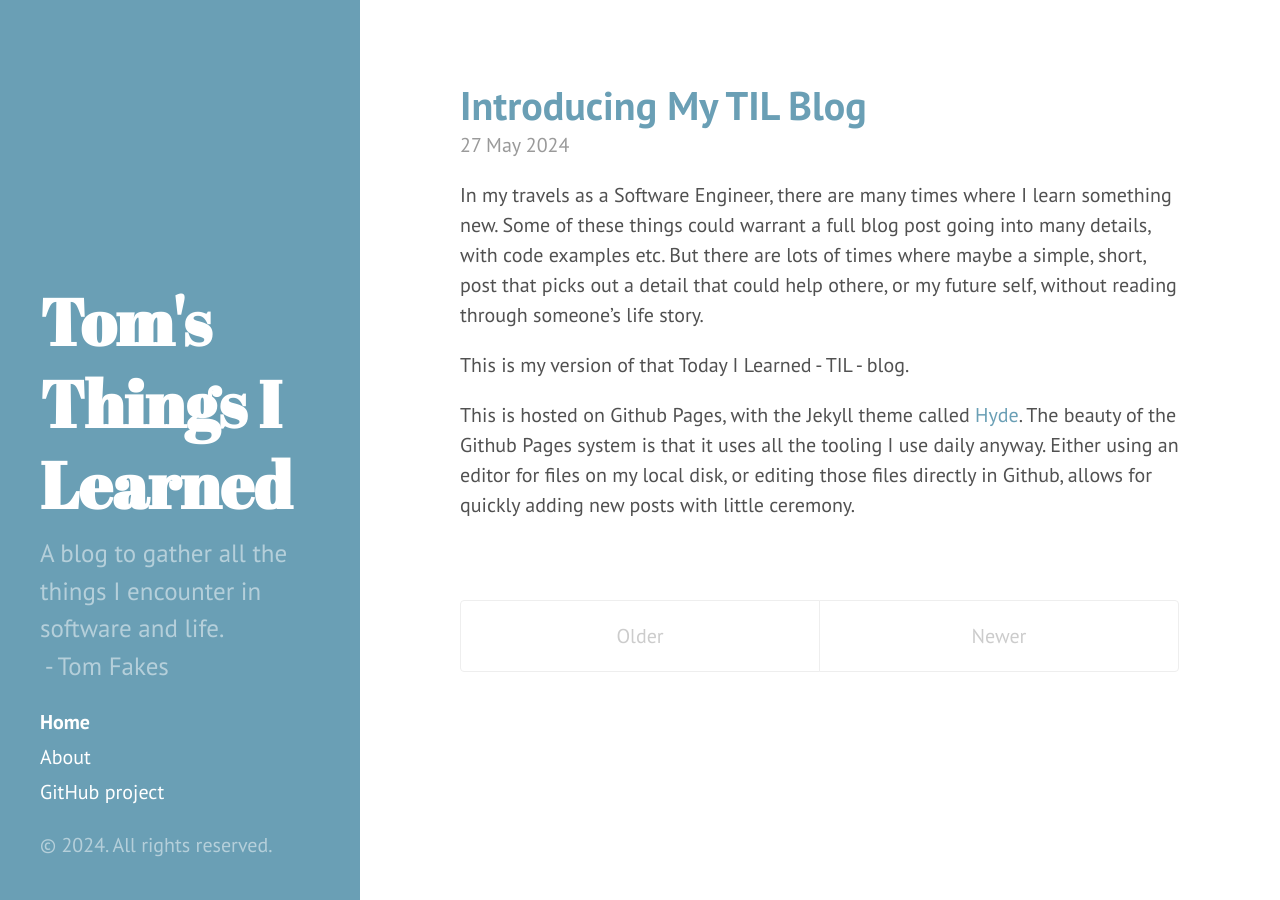
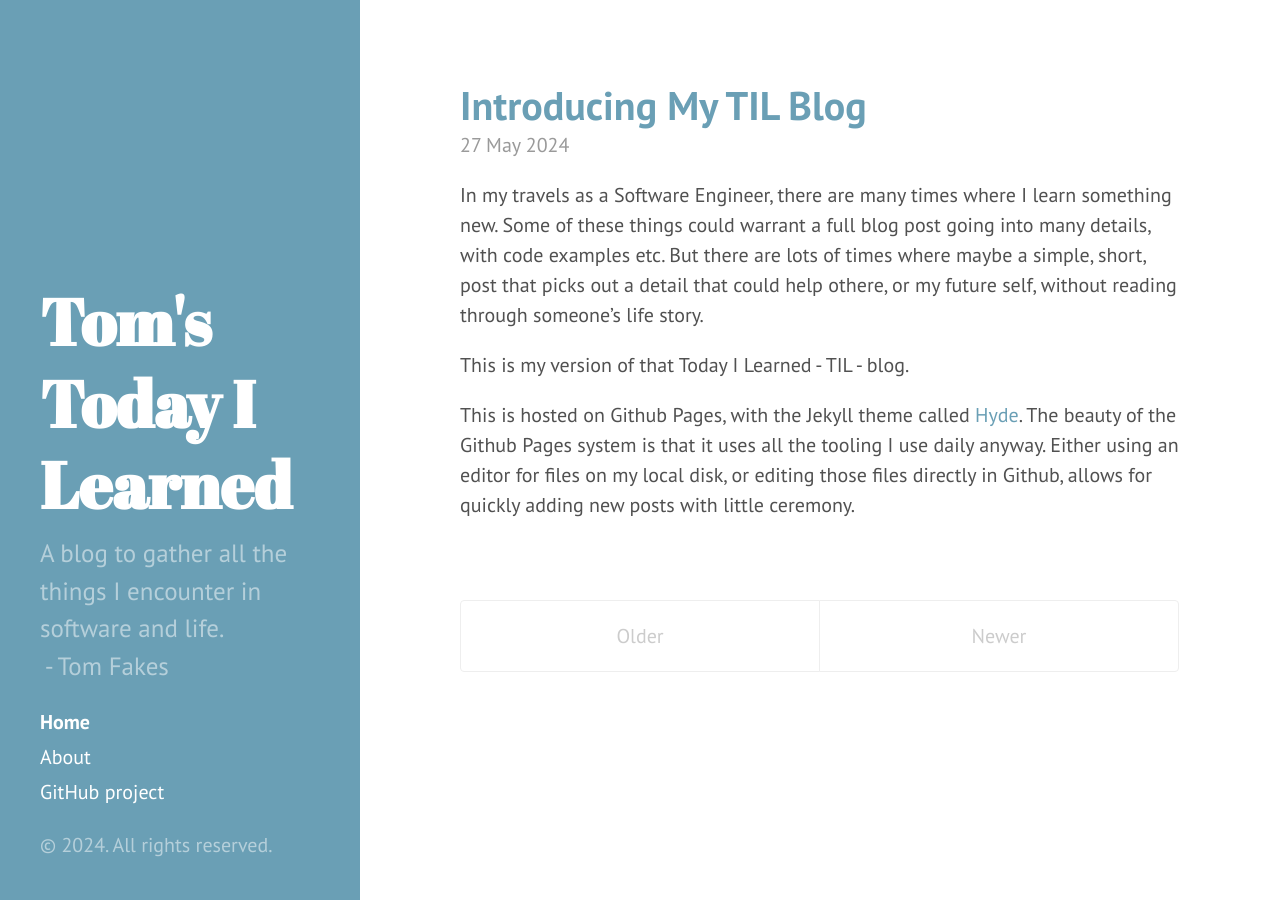
Before and after one commit to tomfakes/tomfakes.github.io, a Jekyll site: the page built from index.html, in a window 1280 px wide. Built offline with Jekyll 4.4.1, drawn with Linux system fonts in a browser that asks for light colours; Markdown is read by kramdown in place of the engine named in the settings; the list of posts is cut into pages by our own code.

Commit message:
Update _config.yml

```diff
--- a/_config.yml
+++ b/_config.yml
@@ -6,8 +6,8 @@ highlighter: pygments
 permalink: none
 
 # Setup
-title: "Tom's Things I Learned"
-tagline: "Tom Fakes' Things I Learned"
+title: "Tom's Today I Learned"
+tagline: "Tom Fakes: Today I Learned"
 description: "A blog to gather all the things I encounter in software and life.<br>&nbsp;- Tom Fakes"
 url: "https://tomfakes.com"
 
```
